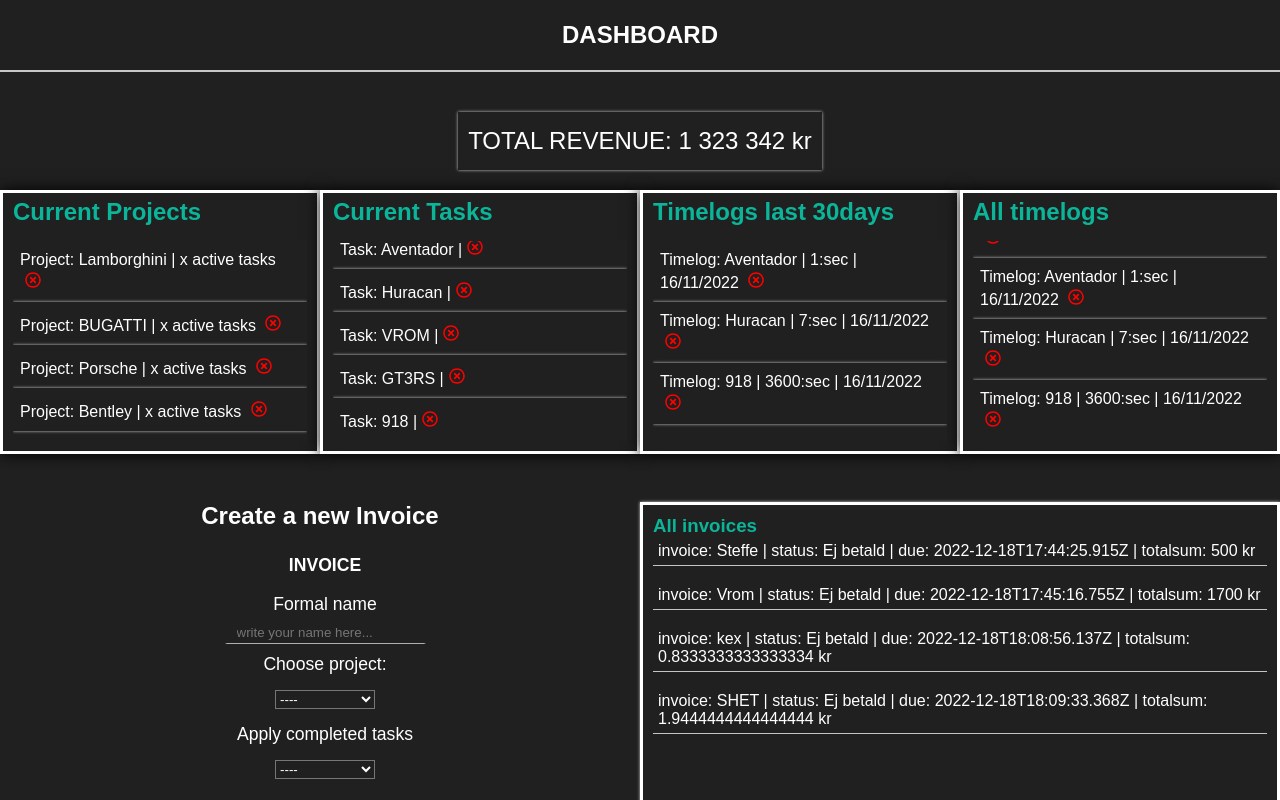
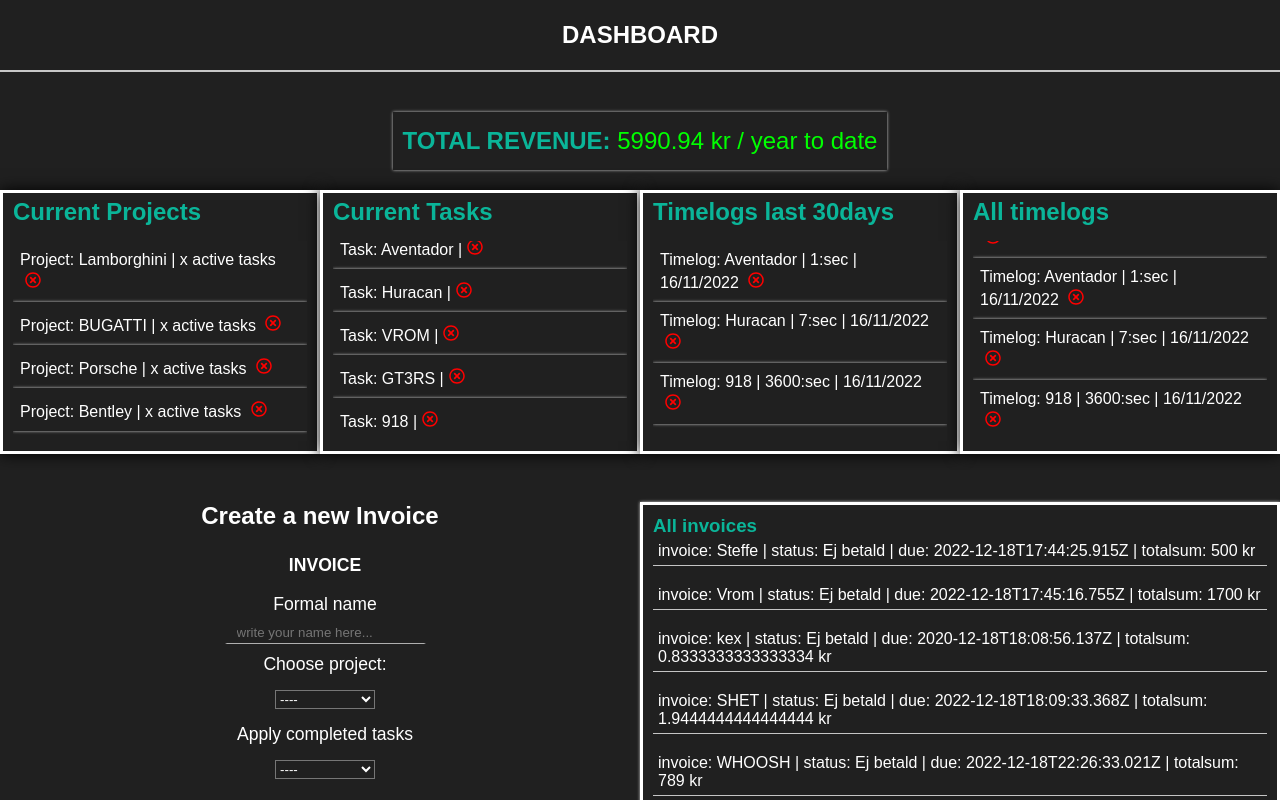
Before and after one commit to Flying0101/K2-Dashboard, a React (Create React App) app: page / in a window 1280 px wide. Shown: the top 800 px of the page. Built offline with nearby package versions, Linux system fonts and the light colour scheme; data requests are answered from the project's data file.

Commit message:
invoice-update

```diff
--- a/db.json
+++ b/db.json
@@ -112,8 +112,8 @@
       "project": "bf470e39",
       "status": "Ej betald",
       "amount": 0.8333333333333334,
-      "created_date": "2022-11-18T18:08:56.137Z",
-      "due_date": "2022-12-18T18:08:56.137Z"
+      "created_date": "2020-11-18T18:08:56.137Z",
+      "due_date": "2020-12-18T18:08:56.137Z"
     },
     {
       "id": "ce415b06",
@@ -123,6 +123,24 @@
       "amount": 1.9444444444444444,
       "created_date": "2022-11-18T18:09:33.368Z",
       "due_date": "2022-12-18T18:09:33.368Z"
+    },
+    {
+      "id": "280c448b",
+      "customer_name": "WHOOSH",
+      "project": "1c0239f3",
+      "status": "Ej betald",
+      "amount": 789,
+      "created_date": "2022-11-18T22:26:33.013Z",
+      "due_date": "2022-12-18T22:26:33.021Z"
+    },
+    {
+      "id": "453174b3",
+      "customer_name": "testing",
+      "project": "bf470e39",
+      "status": "Ej betald",
+      "amount": 3000,
+      "created_date": "2022-11-18T23:08:32.211Z",
+      "due_date": "2022-12-18T23:08:32.211Z"
     }
   ]
 }
--- a/src/components/Display.tsx
+++ b/src/components/Display.tsx
@@ -38,6 +38,7 @@ const Display: FC = () => {
     const convertTime = new Date(`${dateSplit[1]}/${dateSplit[0]}/${dateSplit[2]}`)
     const numTime = convertTime.getTime();
 
+
     if (numTime > date.getTime()) {
       console.log(numTime)
       thirtyday.push(d);
@@ -48,6 +49,31 @@ const Display: FC = () => {
   console.log(thirtyday);
 
   //time end
+
+  // total revenue
+  let oneYearPrior = new Date(new Date().setDate(new Date().getDate() - 365));
+  const totalRevenueList: number[] = [];
+  context?.invoices?.forEach((invoice) => {
+
+    const dateSplit = invoice.created_date.split("T")
+    const turnDate = dateSplit[0];
+    const newFormat = turnDate.split("-");
+    const finalFormat = new Date(`${newFormat[1]}/${newFormat[2]}/${newFormat[0]}`)
+    const finalToNum = finalFormat.getTime();
+
+    if (finalToNum > oneYearPrior.getTime()) {
+      console.log(finalToNum)
+      totalRevenueList.push(invoice.amount);
+    } else {
+      console.log("it didnt work");
+    }
+  })
+
+  // total amount of invoice cash amount within one year time from todays date.
+  const currRevenue = totalRevenueList.reduce((a, b) => a + b, 0);
+  //end of revenue logic
+
+
 
 
 
@@ -71,7 +97,7 @@ const Display: FC = () => {
     <section className="display-section">
 
       <div className="revenue-display">
-        <p className="revenue-h">TOTAL REVENUE:  1 323 342 kr</p>
+        <p className="revenue-h"><span className="h-green">TOTAL REVENUE:</span>  {currRevenue.toFixed(2)} kr / year to date</p>
       </div>
 
       <div className="display-grid">
--- a/src/css/Display.css
+++ b/src/css/Display.css
@@ -18,7 +18,7 @@
     margin: 0 auto;
     font-size: 1.5rem;
     box-shadow: 0 0 3px #ccc;
-
+    color: lime;
 
 }
 
@@ -64,13 +64,17 @@
 }
 
 
-.d-g-icon{
+.d-g-icon {
     color: red;
     margin-top: 3px;
     margin-left: 5px;
 
 }
 
+.h-green {
+    color: rgba(0, 255, 213, 0.671);
+    font-weight: bold;
+}
 
 @media (max-width: 800px) {
 
```
